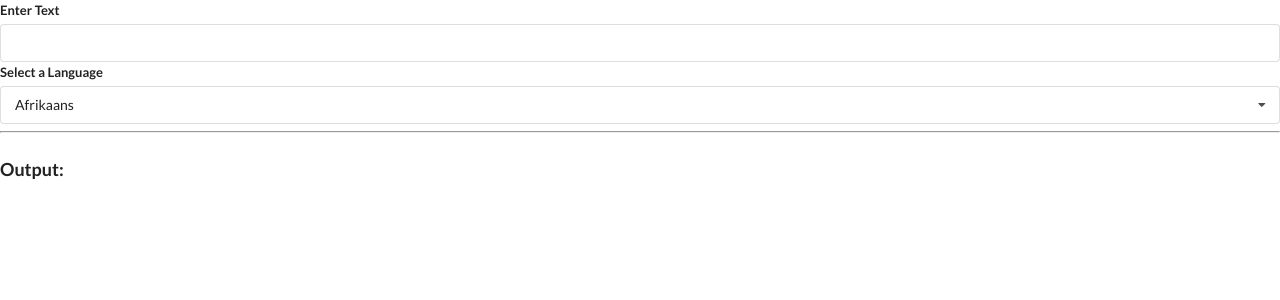
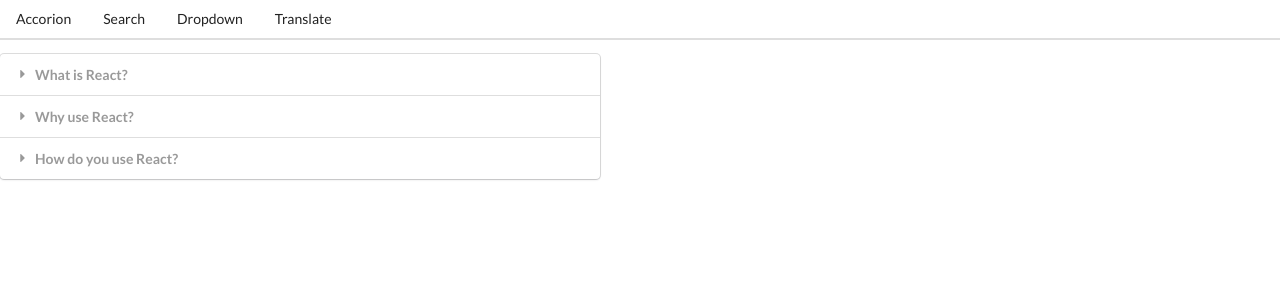
Before and after one commit to ChrisLefrancois/React-Widget, a React (Create React App) app: page / in a window 1280 px wide. Shown: the top 300 px of the page. Built offline with nearby package versions, Linux system fonts and the light colour scheme; no server answers.

Commit message:
did the interface

```diff
--- a/src/App.js
+++ b/src/App.js
@@ -3,7 +3,8 @@
 import Search from './components/Search';
 import Dropdown from './components/Dropdown';
 import Translate from './components/Translate';
-import Convert from './components/Convert';
+import Route from './components/Route';
+import Header from './components/Header'
 
 const items = [
   {
@@ -37,20 +38,28 @@
 
 /* eslint import/no-anonymous-default-export: [2, {"allowArrowFunction": true}] */
 export default () => {
-  // const [selected, setSelected] = useState(options[0]);
-  // const [showDropdown, setShowDropdown] = useState(true);
+  const [selected, setSelected] = useState(options[0]);
 
   return (
-    // <div>
-    //   <button onClick={() => setShowDropdown(!showDropdown)}>Toggle Dropdown</button>
-    //   {showDropdown ?
-    //     <Dropdown
-    //       options={options}
-    //       selected={selected}
-    //       onSelectedChange={setSelected}
-    //     /> : null
-    //   }
-    // </div>
-    <Translate />
+    <div>
+      <Header />
+      <Route path="/">
+        <Accordion items={items} />
+      </Route>
+      <Route path='/list'>
+        <Search />
+      </Route>
+      <Route path='/dropdown'>
+        <Dropdown
+          label='Select a Color'
+          options={options}
+          selected={selected}
+          onSelectedChange={setSelected}
+        />
+      </Route>
+      <Route path='/translate'>
+        <Translate />
+      </Route>
+    </div>
   );
 };
--- /dev/null
+++ b/src/components/Header.js
@@ -0,0 +1,23 @@
+import React from 'react';
+import Link from './Link'
+
+const Header = () => {
+  return (
+    <div className='ui secondary pointing menu'>
+      <Link href='/' className='item'>
+        Accorion
+      </Link>
+      <Link href='/list' className='item'>
+        Search
+      </Link>
+      <Link href='/dropdown' className='item'>
+        Dropdown
+      </Link>
+      <Link href='/translate' className='item'>
+        Translate
+      </Link>
+    </div>
+  )
+};
+
+export default Header;
--- /dev/null
+++ b/src/components/Link.js
@@ -0,0 +1,23 @@
+import React from 'react';
+
+const Link = ({ className, href, children }) => {
+  const onClick = (event) => {
+    if (event.metaKey || event.ctrlKey) {
+      return;
+    }
+
+    event.preventDefault();
+    window.history.pushState({}, '', href);
+
+    const navEvent = new PopStateEvent('popstate');
+    window.dispatchEvent(navEvent);
+  };
+
+  return (
+    <a onClick={onClick} className={className} href={href}>
+      {children}
+    </a>
+  );
+};
+
+export default Link;
--- /dev/null
+++ b/src/components/Route.js
@@ -0,0 +1,24 @@
+import { useEffect, useState } from 'react';
+
+const Route = ({ path, children }) => {
+  const [currentPath, setCurrentPath] = useState(window.location.pathname);
+
+  useEffect(() => {
+    const onLocationChange = () => {
+      setCurrentPath(window.location.pathname);
+}
+    window.addEventListener('popstate', onLocationChange);
+
+    return () => {
+      window.removeEventListener('popstate', onLocationChange);
+    };
+  }, []);
+
+  return currentPath === path
+    ? children
+    : null;
+};
+
+
+
+export default Route;
```
